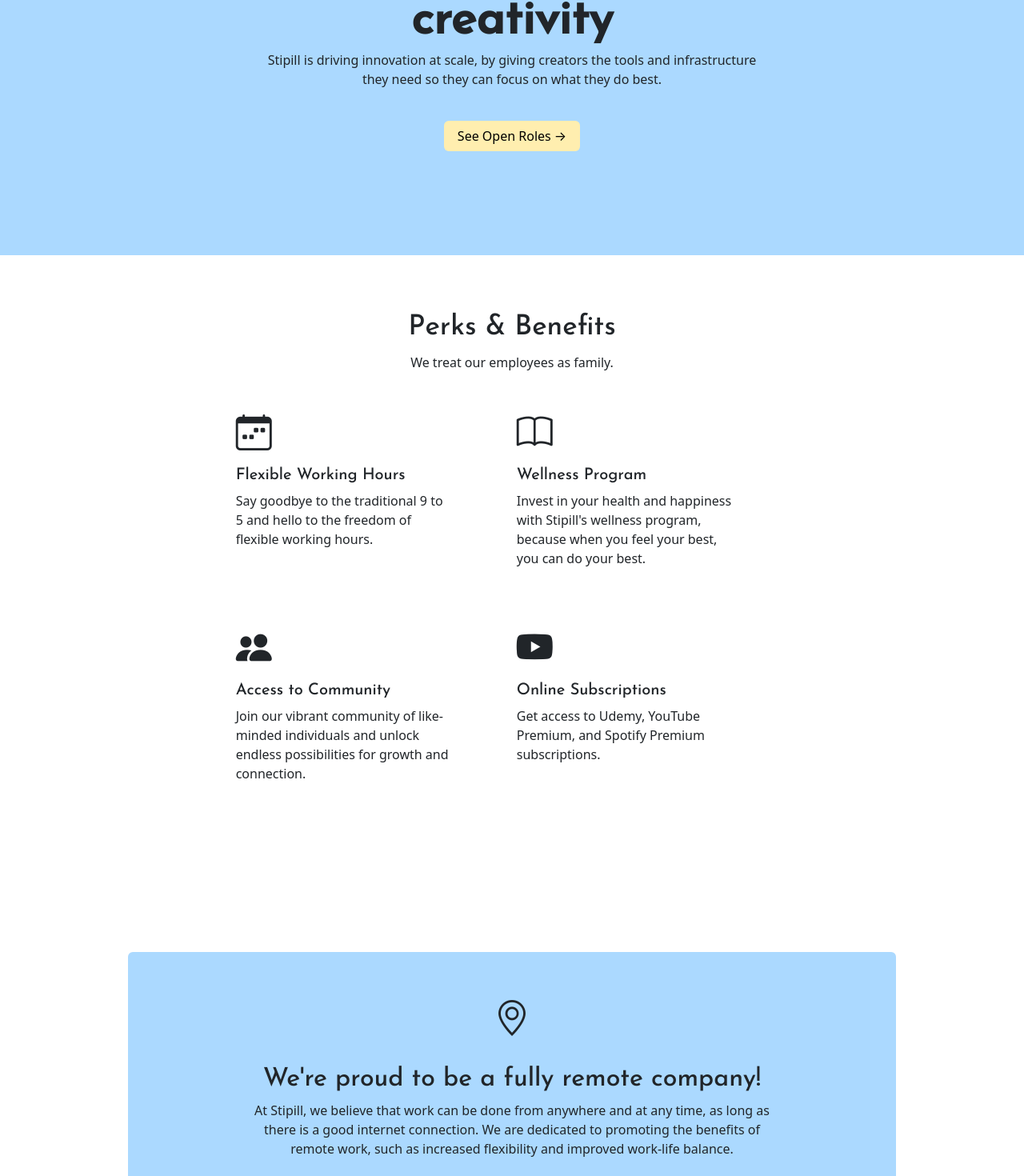
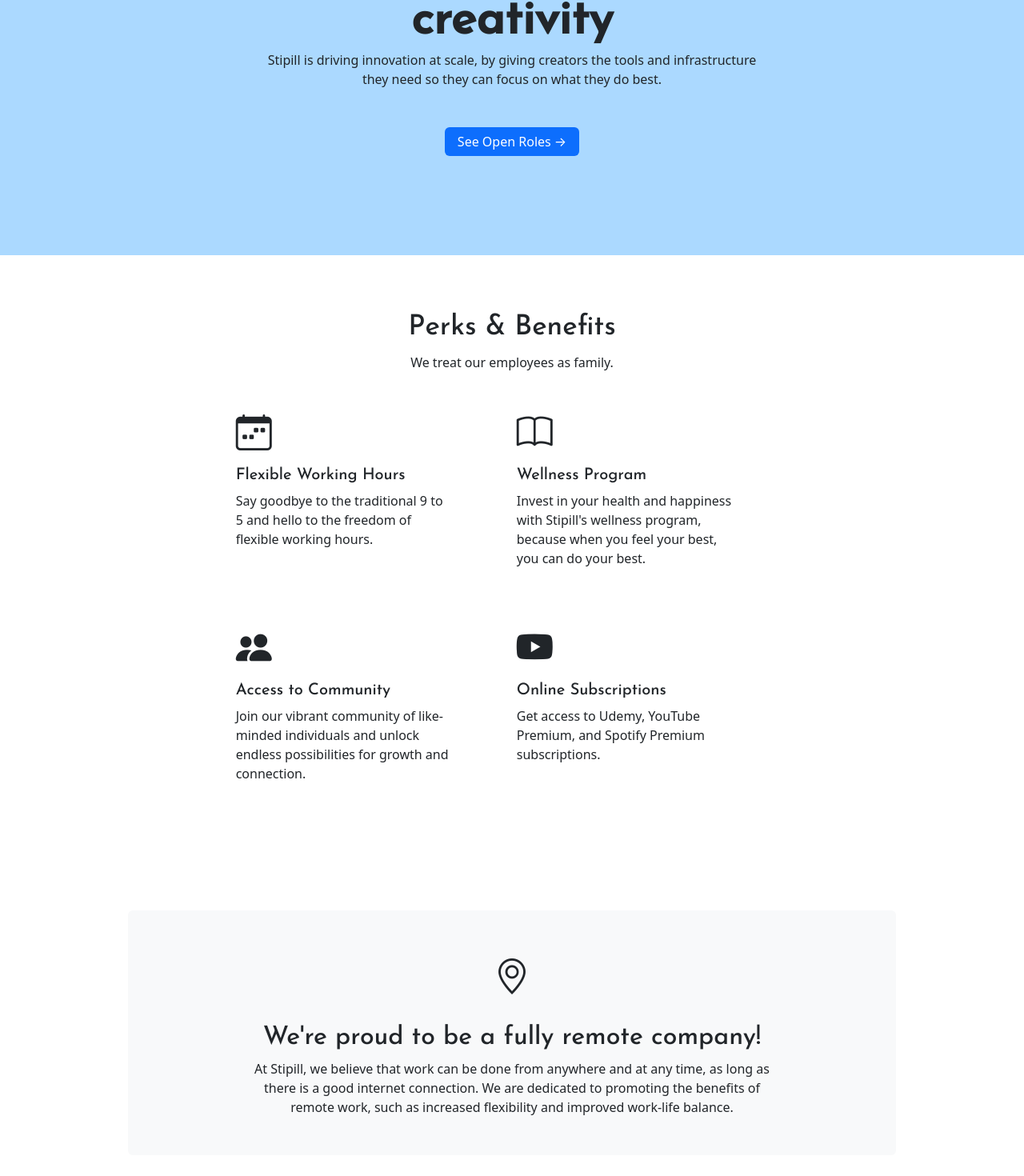
Before and after one commit to sachinshrmaa/stipill-careers, a Next.js app: page / in a window 1280 px wide. Shown: the part 287-1757 px from the top of the page at 80% size. Built offline with nearby package versions, Linux system fonts and the light colour scheme.

Commit message:
changed remote card color

```diff
--- a/pages/index.jsx
+++ b/pages/index.jsx
@@ -18,7 +18,7 @@ export default function Home() {
         <div className={styles.heroSection}>
             <h1 className={styles.heroTitle}>Build the future of creativity</h1>
             <p className={styles.heroPara}>Stipill is driving innovation at scale, by giving creators the tools and infrastructure they need so they can focus on what they do best.</p>
-            <a href="#open-roles" className="btn btn-hero px-3">See Open Roles &rarr;</a>
+            <a href="#open-roles" className="btn btn-primary mt-5 px-3">See Open Roles &rarr;</a>
         </div>
 
 
@@ -60,7 +60,7 @@ export default function Home() {
 
 
         <div className="col-md-9 m-auto">
-            <div className="card mb-5 remote-card">
+            <div className="card my-5 bg-light border-0">
                 <div className="card-body text-center py-5">
                     <i className="bi bi-geo-alt remote-icon"></i>
                     <h2 className="mt-4 card-title remote-card-title">We're proud to be a fully remote company!</h2>
--- a/styles/globals.css
+++ b/styles/globals.css
@@ -30,23 +30,6 @@ body{
     letter-spacing: 1.8px;
 }
 
-.nav-link{
-    color: #1f2d89;
-}
-
-
-.btn-hero{
-    margin-top: 40px;
-    background-color: var(--secondary-color);
-    color: #000;
-}
-
-.btn-hero:hover{
-    background-color: #fdf2cb;
-    color: #000;
-}
-
-
 .sub-heading{
     font-size: 35px;
     font-family: 'Josefin Sans', sans-serif;
@@ -71,7 +54,6 @@ body{
 }
 
 .btn-primary{
-    background-color: var(--primary-color);
     border: 0px;
 }
 
@@ -79,11 +61,6 @@ body{
 .remote-icon{
     font-size: 45px;
 }
-
-
-
-
-
 
 .job-card{
     width: auto;
@@ -101,9 +78,7 @@ body{
 }
 
 
-.remote-card{
-    border: 0px;
-    margin: 100px 0;
+.bg-blue{
     background-color: var(--background-color);
 }
 
```
